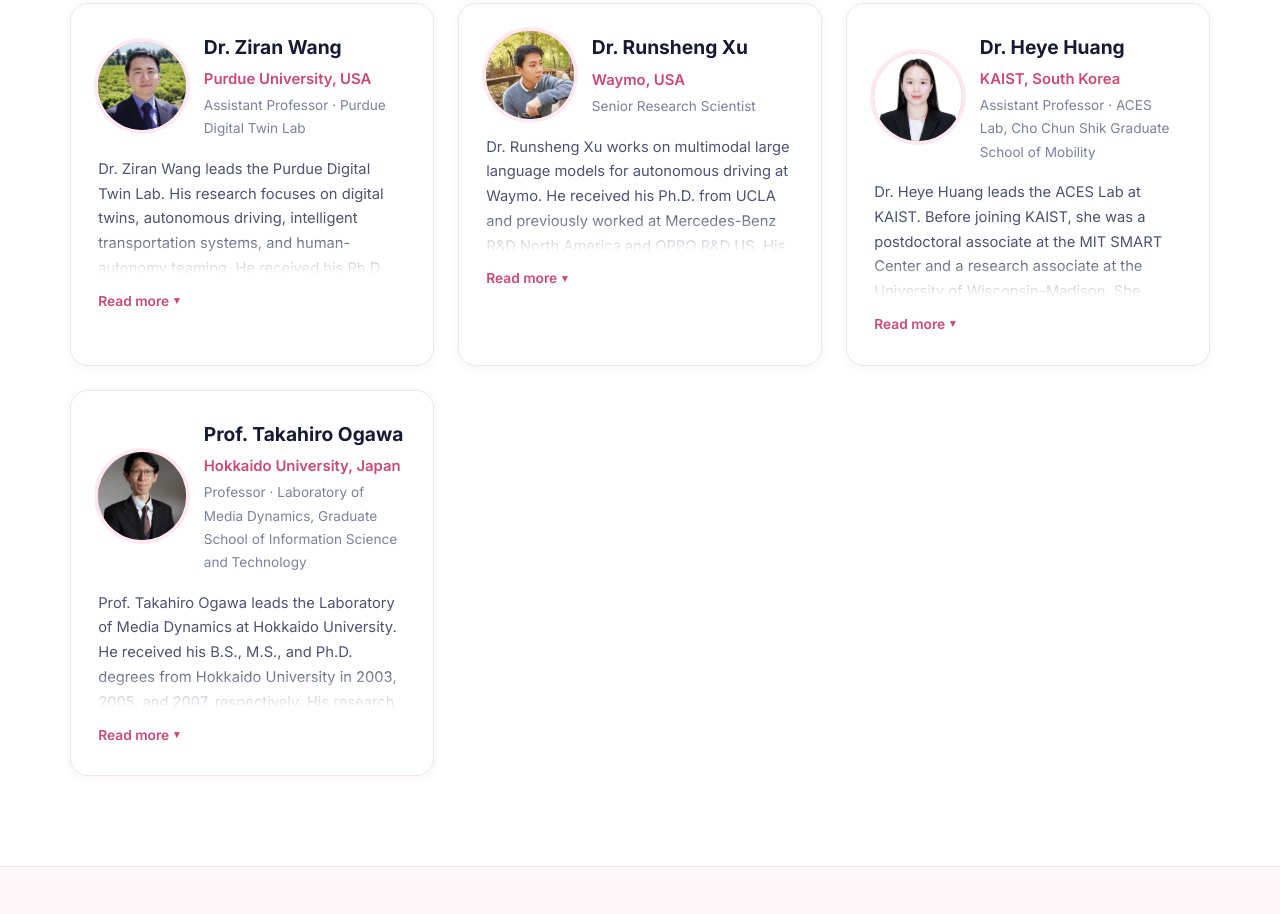
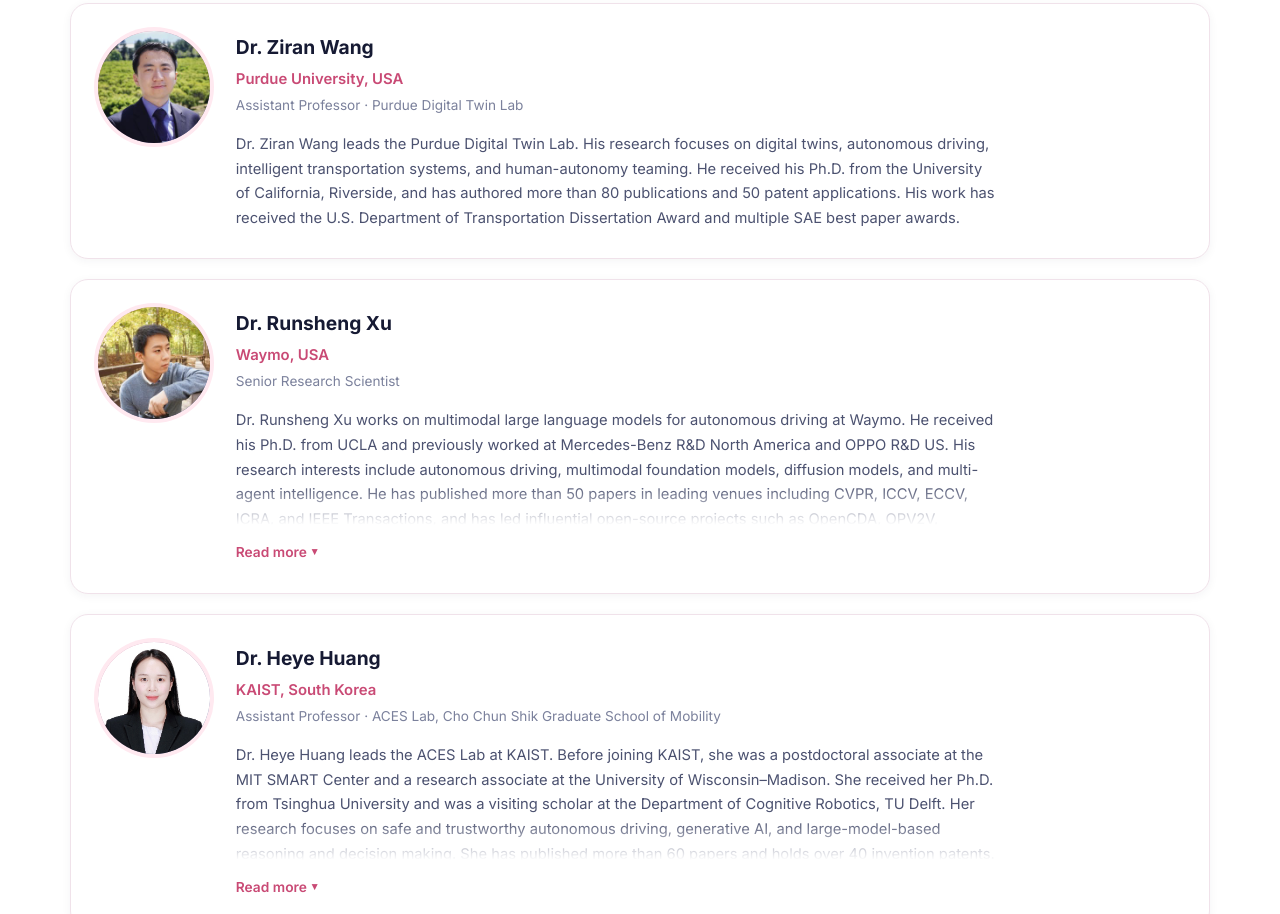
Before and after one commit to mengsiwei/MIRAI_ACCV_Workshop, a plain HTML site: page index.html in a window 1280 px wide. Shown: the part 2758-3672 px from the top of the page. Drawn offline with Linux system fonts and the light colour scheme; a web font is replaced by a local one.

```diff
--- a/assets/style.css
+++ b/assets/style.css
@@ -403,12 +403,17 @@ a:hover { text-decoration: underline; }
 .topic-card p { margin: 0; font-size: .9rem; color: var(--ink-mute); line-height: 1.6; }
 
 /* ---------- Speakers ---------- */
+/* One speaker per row, so an odd speaker count never leaves a stranded card. */
 .speaker-grid {
   display: grid;
-  grid-template-columns: repeat(auto-fit, minmax(320px, 1fr));
-  gap: 1.5rem;
+  grid-template-columns: 1fr;
+  gap: 1.25rem;
 }
 .speaker-card {
+  display: grid;
+  grid-template-columns: auto minmax(0, 1fr);
+  gap: 1.6rem;
+  align-items: start;
   padding: 1.7rem;
   background: #fff;
   border: 1px solid var(--line);
@@ -417,10 +422,9 @@ a:hover { text-decoration: underline; }
   transition: transform .22s ease, box-shadow .22s ease;
 }
 .speaker-card:hover { transform: translateY(-4px); box-shadow: var(--shadow); }
-.speaker-head { display: flex; gap: 1.1rem; align-items: center; margin-bottom: 1rem; }
 .avatar {
   flex: none;
-  width: 88px; height: 88px;
+  width: 112px; height: 112px;
   border-radius: 50%;
   background: linear-gradient(140deg, var(--sakura-400), var(--indigo-500));
   box-shadow: 0 0 0 4px var(--sakura-100);
@@ -431,7 +435,14 @@ a:hover { text-decoration: underline; }
 .speaker-card h3 { margin: 0; font-size: 1.2rem; color: var(--indigo-900); }
 .speaker-card .affil { margin: .2rem 0 0; font-size: .93rem; font-weight: 600; color: var(--sakura-600); }
 .speaker-card .role { margin: .1rem 0 0; font-size: .85rem; color: var(--ink-mute); }
-.speaker-card .bio { margin: 0; font-size: .92rem; color: var(--ink-soft); line-height: 1.68; }
+/* Full-width rows make for very long measures, so cap the bio at a readable width. */
+.speaker-card .bio {
+  margin: .9rem 0 0;
+  max-width: 82ch;
+  font-size: .92rem;
+  color: var(--ink-soft);
+  line-height: 1.68;
+}
 
 /* Long bios are collapsed to a few lines and expanded on demand.
    The collapsible class is added by JS, so the full text stays visible
@@ -750,6 +761,9 @@ a:hover { text-decoration: underline; }
   .nav-links a { padding: .7rem .5rem; border-radius: 8px; }
   .program-list li { grid-template-columns: 1fr; gap: .2rem; }
   .org-card .bio { text-align: center; }
+  /* Not enough room for a portrait column — stack the avatar above the text. */
+  .speaker-card { grid-template-columns: 1fr; gap: 1rem; }
+  .avatar { width: 92px; height: 92px; }
 }
 
 @media (max-width: 480px) {
--- a/index.html
+++ b/index.html
@@ -156,31 +156,26 @@
     <div class="speaker-grid">
 
       <article class="speaker-card">
-        <div class="speaker-head">
-          <img class="avatar" src="assets/images/ziran-wang.jpg" alt="Ziran Wang" loading="lazy" width="88" height="88">
-          <div>
+        <img class="avatar" src="assets/images/ziran-wang.jpg" alt="Ziran Wang" loading="lazy" width="112" height="112">
+        <div class="speaker-body">
           <h3>Dr. Ziran Wang</h3>
           <p class="affil">Purdue University, USA</p>
           <p class="role">Assistant Professor · Purdue Digital Twin Lab</p>
-          </div>
-        </div>
           <p class="bio">
             Dr. Ziran Wang leads the Purdue Digital Twin Lab. His research focuses on digital twins, autonomous driving,
             intelligent transportation systems, and human-autonomy teaming. He received his Ph.D. from the University of
             California, Riverside, and has authored more than 80 publications and 50 patent applications. His work has
             received the U.S. Department of Transportation Dissertation Award and multiple SAE best paper awards.
           </p>
+        </div>
       </article>
 
       <article class="speaker-card">
-        <div class="speaker-head">
-          <img class="avatar" src="assets/images/runsheng-xu.jpg" alt="Runsheng Xu" loading="lazy" width="88" height="88">
-          <div>
+        <img class="avatar" src="assets/images/runsheng-xu.jpg" alt="Runsheng Xu" loading="lazy" width="112" height="112">
+        <div class="speaker-body">
           <h3>Dr. Runsheng Xu</h3>
           <p class="affil">Waymo, USA</p>
           <p class="role">Senior Research Scientist</p>
-          </div>
-        </div>
           <p class="bio">
             Dr. Runsheng Xu works on multimodal large language models for autonomous driving at Waymo. He received his
             Ph.D. from UCLA and previously worked at Mercedes-Benz R&amp;D North America and OPPO R&amp;D US. His research
@@ -189,17 +184,15 @@
             IEEE Transactions, and has led influential open-source projects such as OpenCDA, OPV2V, V2V4Real, V2X-DiT,
             and WOD-E2E.
           </p>
+        </div>
       </article>
 
       <article class="speaker-card">
-        <div class="speaker-head">
-          <img class="avatar" src="assets/images/heye-huang.png" alt="Heye Huang" loading="lazy" width="88" height="88">
-          <div>
+        <img class="avatar" src="assets/images/heye-huang.png" alt="Heye Huang" loading="lazy" width="112" height="112">
+        <div class="speaker-body">
           <h3>Dr. Heye Huang</h3>
           <p class="affil">KAIST, South Korea</p>
           <p class="role">Assistant Professor · ACES Lab, Cho Chun Shik Graduate School of Mobility</p>
-          </div>
-        </div>
           <p class="bio">
             Dr. Heye Huang leads the ACES Lab at KAIST. Before joining KAIST, she was a postdoctoral associate at the
             MIT SMART Center and a research associate at the University of Wisconsin–Madison. She received her Ph.D.
@@ -210,17 +203,15 @@
             Rising Star Award from Tsinghua University, the World Intelligent Transportation Young Leaders Development
             Program, five Best Paper Awards, and the First Prize of the Beijing Science and Technology Progress Award.
           </p>
+        </div>
       </article>
 
       <article class="speaker-card">
-        <div class="speaker-head">
-          <img class="avatar" src="assets/images/takahiro-ogawa.jpg" alt="Takahiro Ogawa" loading="lazy" width="88" height="88">
-          <div>
+        <img class="avatar" src="assets/images/takahiro-ogawa.jpg" alt="Takahiro Ogawa" loading="lazy" width="112" height="112">
+        <div class="speaker-body">
           <h3>Prof. Takahiro Ogawa</h3>
           <p class="affil">Hokkaido University, Japan</p>
           <p class="role">Professor · Laboratory of Media Dynamics, Graduate School of Information Science and Technology</p>
-          </div>
-        </div>
           <p class="bio">
             Prof. Takahiro Ogawa leads the Laboratory of Media Dynamics at Hokkaido University. He received his B.S.,
             M.S., and Ph.D. degrees from Hokkaido University in 2003, 2005, and 2007, respectively. His research covers
@@ -230,6 +221,7 @@
             has authored more than 220 peer-reviewed journal articles and over 170 international conference papers, and
             is a Senior Member of IEEE as well as a member of ACM, IEICE, and ITE.
           </p>
+        </div>
       </article>
 
     </div>
```
Lines whose indentation alone changed are shown as unchanged.
